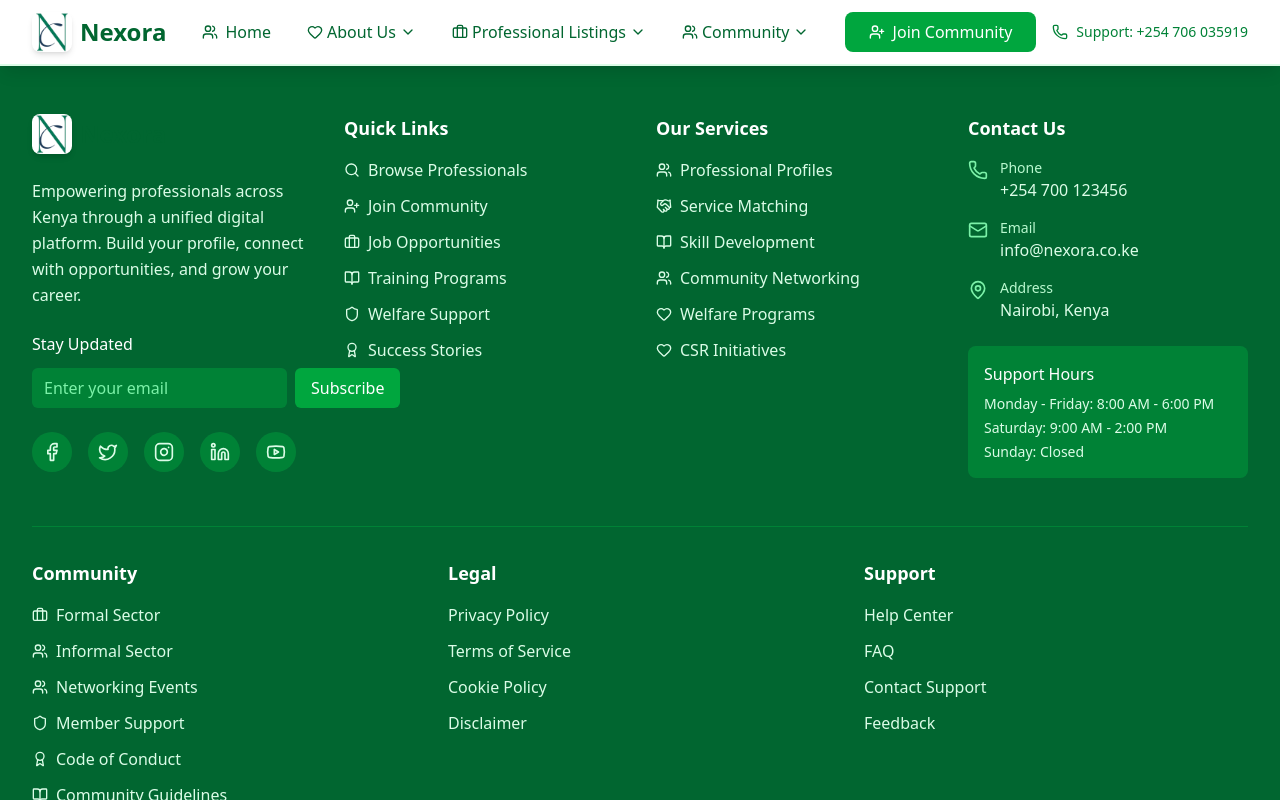
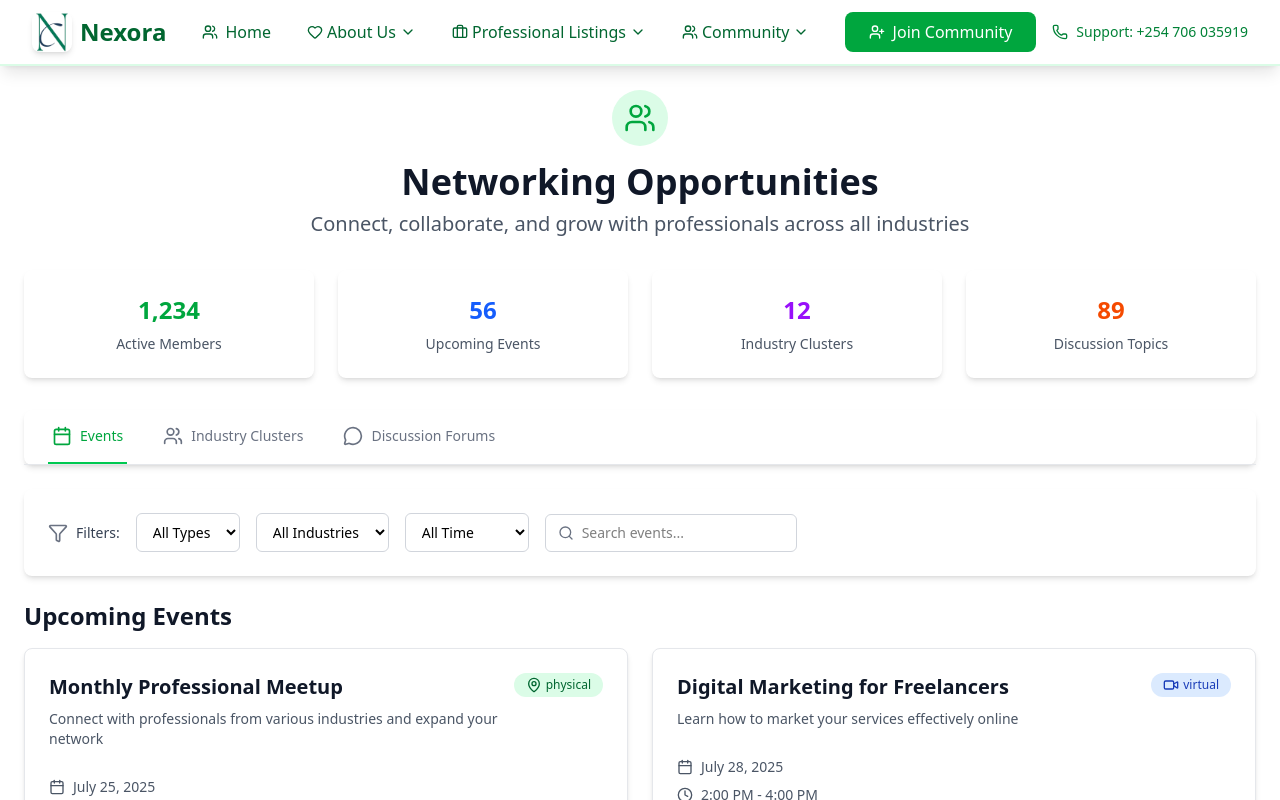
Before and after one commit to OumaArera/nexora, a React (Vite) app: page /community/networking-events in a window 1280 px wide. Shown: the top 800 px of the page. Built offline with nearby package versions, Linux system fonts and the light colour scheme.

Commit message:
feat: Professional listing, Community features

```diff
--- a/src/App.jsx
+++ b/src/App.jsx
@@ -17,6 +17,7 @@ import CSRInitiatives from './components/community/CSRInitiatives';
 
 function App() {
 
+
   return (
     <Router>
       <div className="flex flex-col min-h-screen">
@@ -32,7 +33,7 @@ function App() {
             <Route path="/professionals/training" element={<ProfessionalTraining />} />
             <Route path="/community/welfare" element={<WelfareSupport />} />
             <Route path="/community/jobs" element={<JobOpportunities />} />
-            <Route path="/community/events" element={<NetworkingEvents />} />
+            <Route path="/community/networking-events" element={<NetworkingEvents />} />
             <Route path="/community/csr" element={<CSRInitiatives />} />
             {/* <Route path="/leagues" element={<Leagues />} /> */}
             {/* <Route path="/game-tickets" element={<Tickets />} /> */}
--- a/src/layout/Footer.Services.jsx
+++ b/src/layout/Footer.Services.jsx
@@ -8,12 +8,12 @@ import {
 
 const Services = () => {
   const services = [
-    { title: "Professional Profiles", href: "/services/profiles", icon: Users },
+    { title: "Professional Profiles", href: "/professionals/browse", icon: Users },
     { title: "Service Matching", href: "/services/matching", icon: Handshake },
-    { title: "Skill Development", href: "/services/training", icon: BookOpen },
-    { title: "Community Networking", href: "/services/networking", icon: Users },
-    { title: "Welfare Programs", href: "/services/welfare", icon: Heart },
-    { title: "CSR Initiatives", href: "/services/csr", icon: Heart }
+    { title: "Skill Development", href: "/professionals/training", icon: BookOpen },
+    { title: "Community Networking", href: "/community/networking-events", icon: Users },
+    { title: "Welfare Programs", href: "/community/welfare", icon: Heart },
+    { title: "CSR Initiatives", href: "/community/csr", icon: Heart }
   ];
 
   return (
--- a/src/layout/Header.jsx
+++ b/src/layout/Header.jsx
@@ -45,7 +45,7 @@ const Header = () => {
       items: [
         { title: "Welfare Support", description: "Emergency & financial assistance", href: "/community/welfare", icon: Shield },
         { title: "Job Opportunities", description: "Latest projects & positions", href: "/community/jobs", icon: Briefcase },
-        { title: "Networking Events", description: "Connect with professionals", href: "/community/events", icon: Users },
+        { title: "Networking Events", description: "Connect with professionals", href: "/community/networking-events", icon: Users },
         { title: "CSR Initiatives", description: "Community impact projects", href: "/community/csr", icon: Heart }
       ]
     }
--- a/src/layout/QuickLinks.jsx
+++ b/src/layout/QuickLinks.jsx
@@ -13,7 +13,7 @@ const QuickLinks = () => {
     { title: "Browse Professionals", href: "/professionals/browse", icon: Search },
     { title: "Join Community", href: "/join", icon: UserPlus },
     { title: "Job Opportunities", href: "/community/jobs", icon: Briefcase },
-    { title: "Training Programs", href: "/community/training", icon: BookOpen },
+    { title: "Training Programs", href: "/professionals/training", icon: BookOpen },
     { title: "Welfare Support", href: "/community/welfare", icon: Shield },
     { title: "Success Stories", href: "/about/stories", icon: Award }
   ];
```
